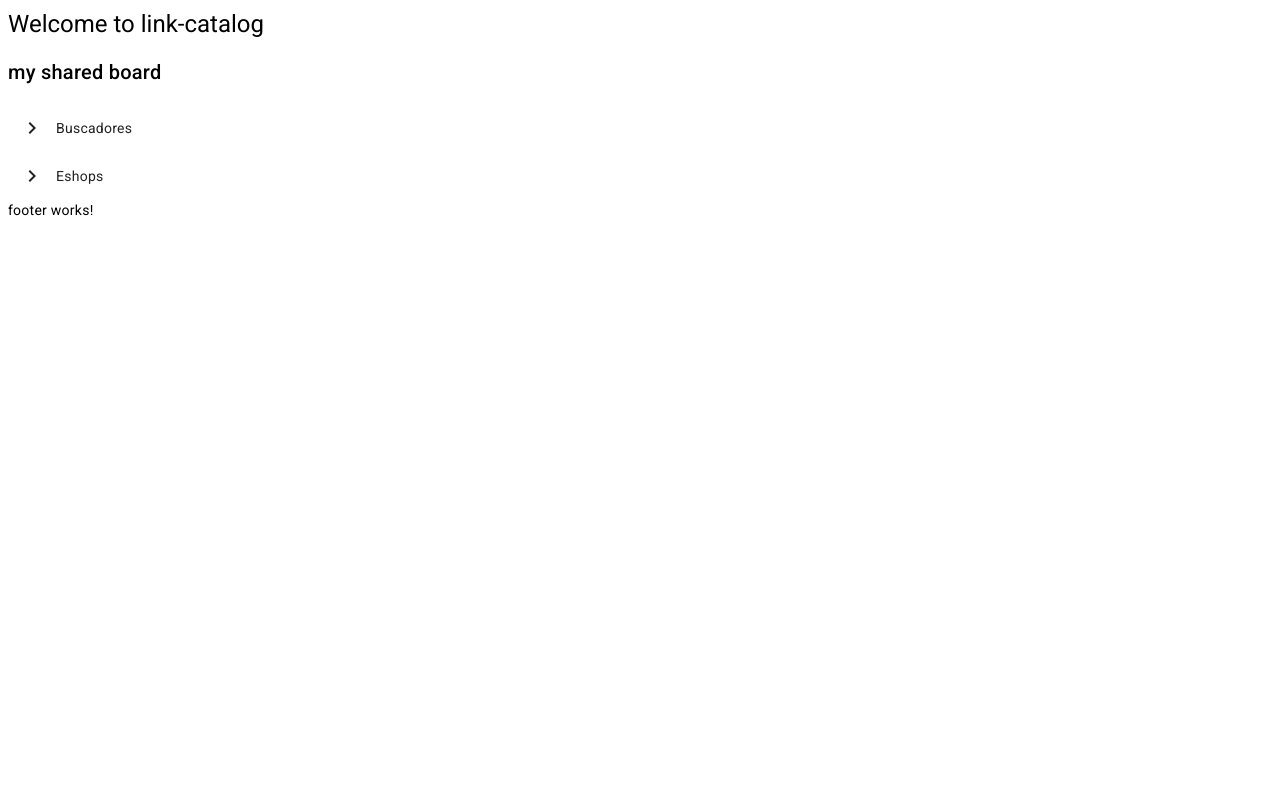
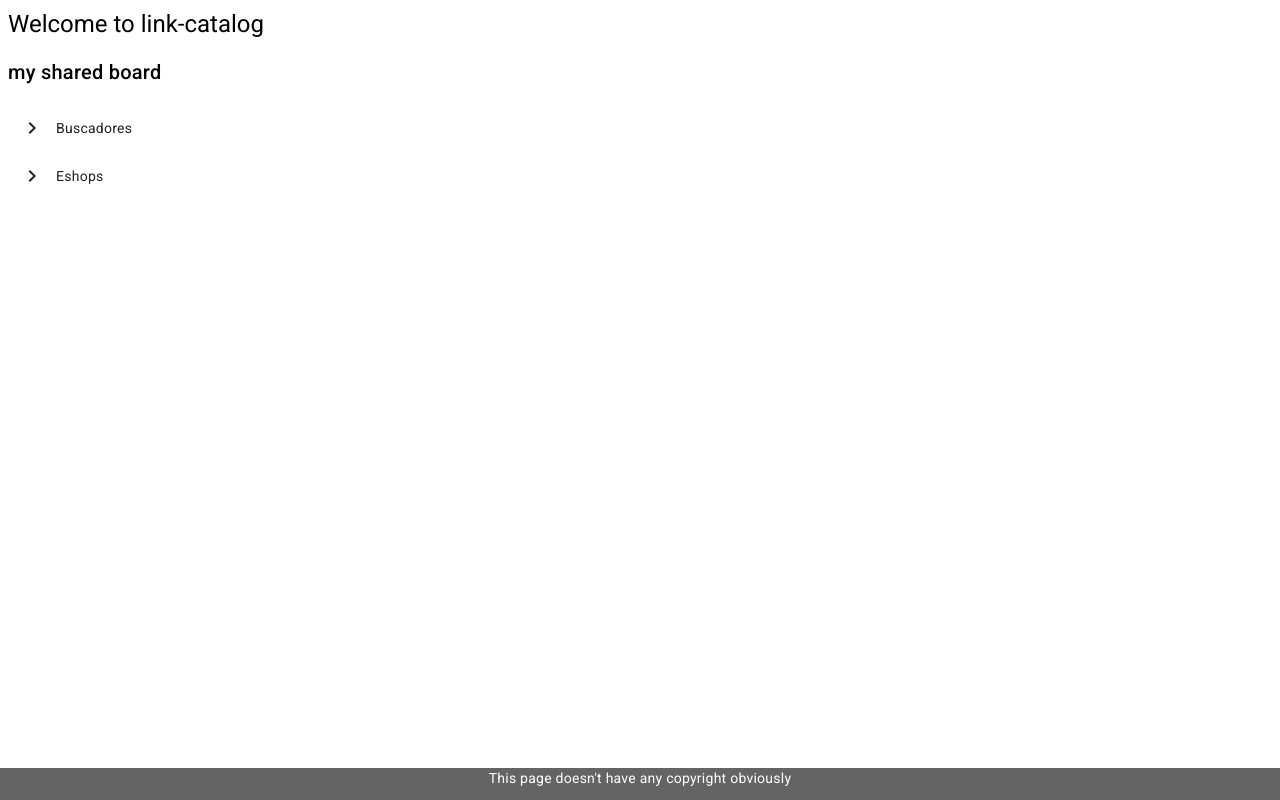
Before and after one commit to alejandrojuarez675/link-catalog, an Angular app: page /poc in a window 1280 px wide. Built offline with nearby package versions, Linux system fonts and the light colour scheme.

Commit message:
add icons to links

```diff
--- a/package.json
+++ b/package.json
@@ -21,6 +21,7 @@
     "@angular/platform-browser-dynamic": "^15.2.0",
     "@angular/router": "^15.2.0",
     "rxjs": "~7.8.0",
+    "sass-loader": "^10.4.1",
     "tslib": "^2.3.0",
     "zone.js": "~0.12.0"
   },
--- a/src/app/core/footer/footer.component.html
+++ b/src/app/core/footer/footer.component.html
@@ -1 +1,15 @@
-<p>footer works!</p>
+<style>
+  .footer {
+    position: fixed;
+    left: 0;
+    bottom: 0;
+    width: 100%;
+    background-color: rgb(100, 100, 100);
+    color: white;
+    text-align: center;
+  }
+</style>
+
+<div class="footer">
+  <p>This page doesn't have any copyright obviously</p>
+</div>
--- a/src/app/modules/poc/components/link-tree/link-tree.component.html
+++ b/src/app/modules/poc/components/link-tree/link-tree.component.html
@@ -4,6 +4,7 @@
     <!-- use a disabled button to provide padding for tree leaf -->
     <button mat-icon-button disabled></button>
     <ng-container *ngIf="node.url">
+      <img src="{{node.url}}/favicon.ico" alt="" srcset="" height="20">
       <a [href]="node.url" target="_blank">{{node.name}}</a>
     </ng-container>
     <ng-container *ngIf="!node.url">{{node.name}}</ng-container>
```
Also changed, not shown: 2 other files (tests, documents, lock files or other folders).
